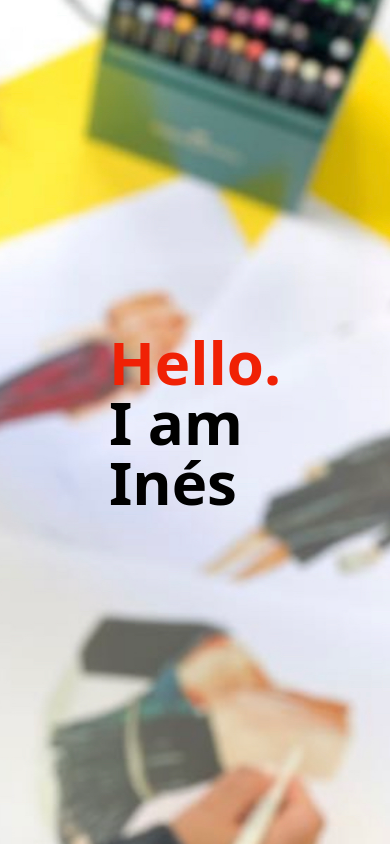
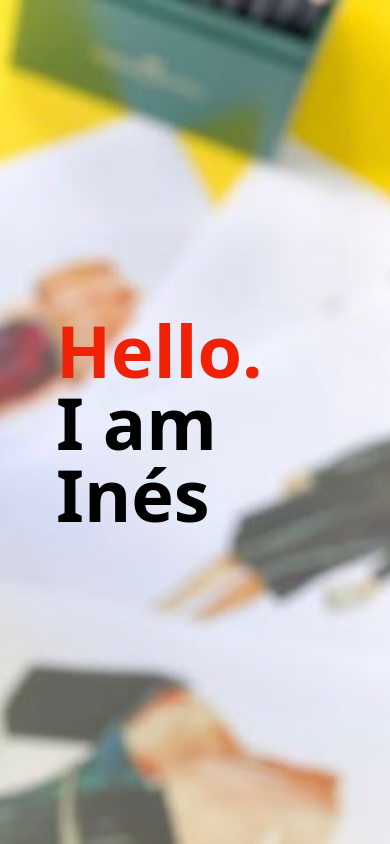
Before and after one commit to SennCode/porfolio-ines, a React (Vite) app: page / in a window 390 px wide. Built offline with nearby package versions, Linux system fonts and the light colour scheme.

Commit message:
primeras rutas3

```diff
--- a/src/pages/Home.jsx
+++ b/src/pages/Home.jsx
@@ -5,11 +5,11 @@ const Home = () => {
   const [hoveredText, setHoveredText] = useState(null);
 
   return (
-    <div className="bg-white bg-[url(./assets/images/IMG_9EB17B5FFAD7-1.jpeg)] bg-no-repeat bg-right min-h-screen bg-cover flex justify-center items-center">
+    <div className="bg-white bg-[url(./assets/images/IMG_9EB17B5FFAD7-1.jpeg)] bg-no-repeat bg-right min-h-screen bg-auto md:bg-contain flex items-center">
       <div className="mx-6 justify-start py-10">
         <div className="px-8">
           <h1
-            className={`text-red-colour font-bold text-6xl sm:text-6xl md:text-9xl lg:text-9xl xl:text-9xl
+            className={`text-red-colour font-bold text-7xl sm:text-7xl md:text-9xl lg:text-9xl xl:text-9xl
              transition-transform transform-gpu ${
                hoveredText === "Hello" ? "translate-x-8" : null
              }`}
@@ -22,7 +22,7 @@ const Home = () => {
           <h1
             className={`text ${
               hoveredText === "I am" ? "translate-x-8" : null
-            } font-bold text-6xl sm:text-6xl md:text-9xl lg:text-9xl xl:text-9xl
+            } font-bold text-7xl sm:text-7xl md:text-9xl lg:text-9xl xl:text-9xl
              transition-transform transform-gpu`}
             onMouseEnter={() => setHoveredText("I am")}
             onMouseLeave={() => setHoveredText(null)}
@@ -33,7 +33,7 @@ const Home = () => {
           <h1
             className={`text ${
               hoveredText === "Inés" ? "translate-x-8" : null
-            } font-bold text-6xl sm:text-6xl md:text-9xl lg:text-9xl xl:text-9xl
+            } font-bold text-7xl sm:text-7xl md:text-9xl lg:text-9xl xl:text-9xl
              transition-transform transform-gpu`}
             onMouseEnter={() => setHoveredText("Inés")}
             onMouseLeave={() => setHoveredText(null)}
```
